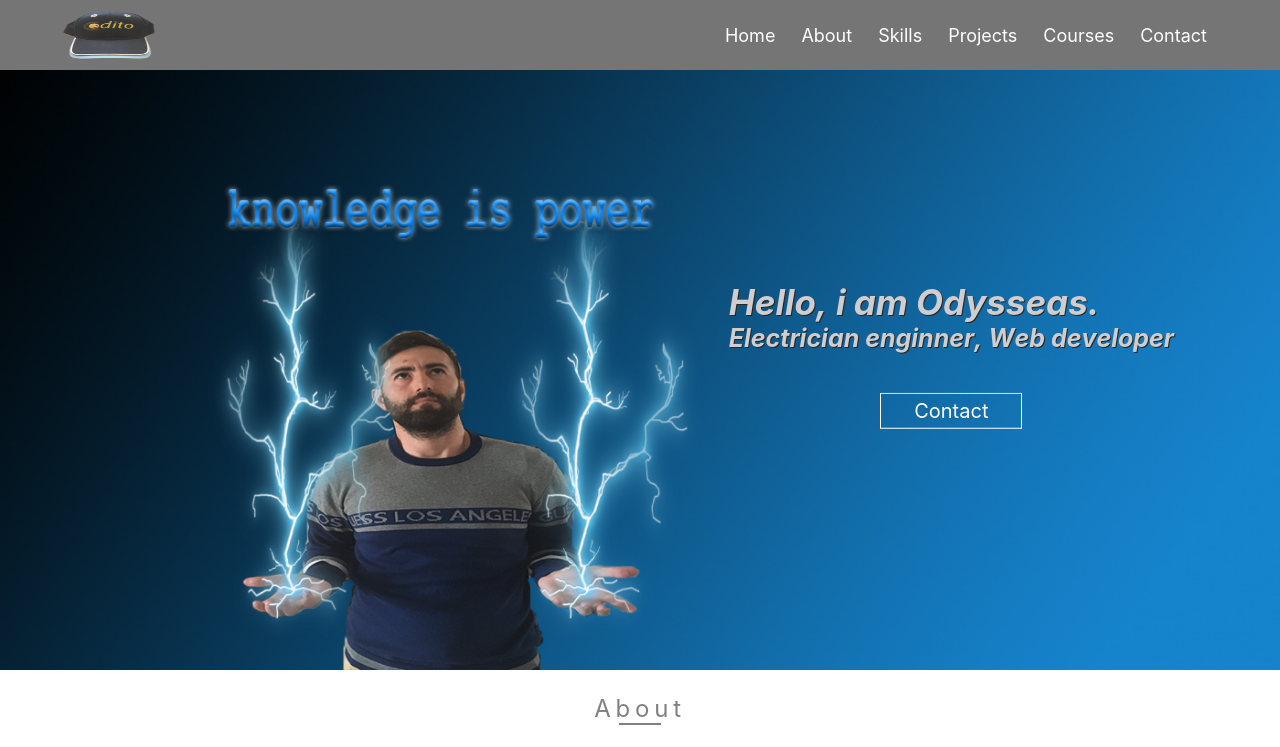
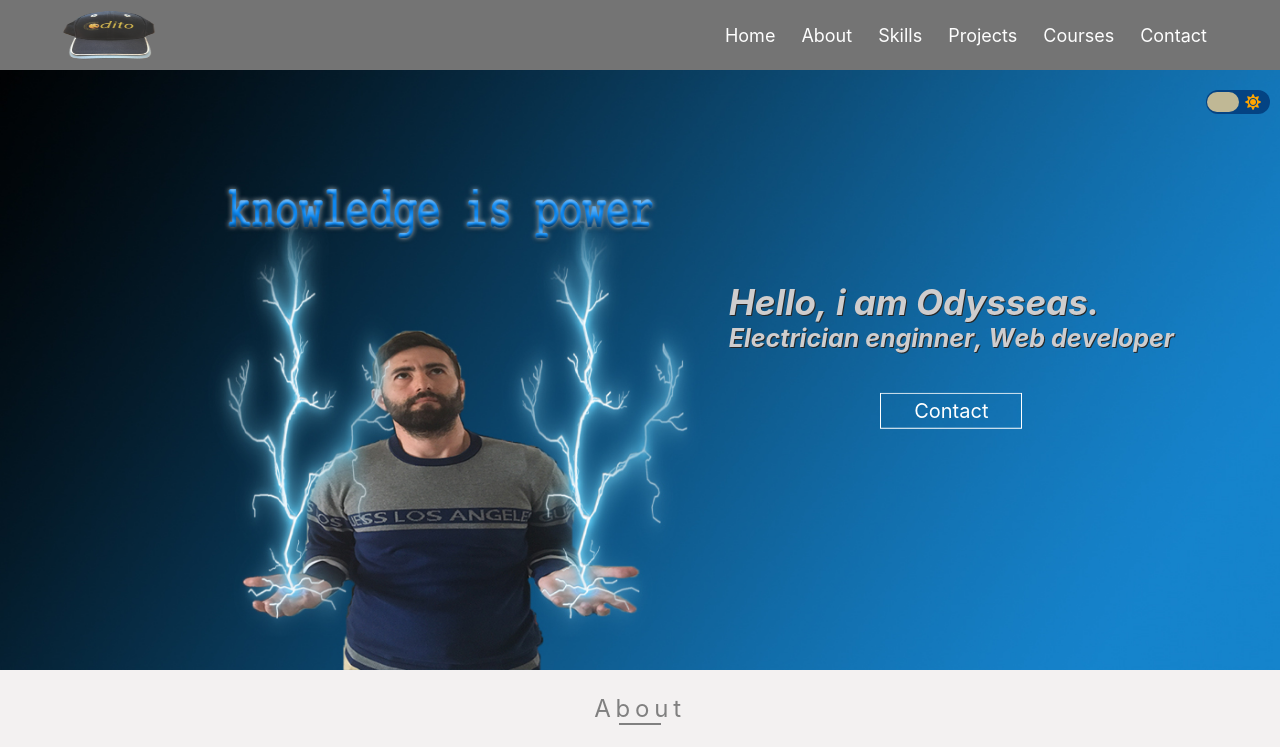
Before and after one commit to odito/portfolio, a React (Create React App) app: page / in a window 1280 px wide. Shown: the top 747 px of the page. Built offline with nearby package versions, Linux system fonts and the light colour scheme.

Commit message:
first commit

```diff
--- a/src/App.css
+++ b/src/App.css
@@ -4,18 +4,81 @@
   padding:0;
 }
 
-/* body{
-  background:rgb(238, 235, 235);
-} */
+
+/*--------- dark-light mode-------- */
+/* light mode class */
+.App{
+  background:#f3f1f1 !important;
+  transition: all 0.3s  ease-in-out;
+}
+
+
+/* end of light mode class */
+
+/* dark mode class */
+.dark-nav{
+  background: rgb(43, 42, 42) !important;
+}
+
+.dark-mode-black{
+  background:#424242 !important;
+  transition: all 0.3s ease-in-out;
+}
+
+.dark-mode-orange{
+  color: rgb(218, 175, 97) !important;
+  font-style: italic;
+}
+.dark-mode-orangeBack{
+  background:rgb(99, 98, 98) !important;
+}
+
+.dark-mode-white{
+  color: #fff;
+
+}
+
+.dark-mode-lightWhite{
+  color: rgb(224, 221, 221);
+  line-height: 1.6;
+  margin-top: 10px;
+
+}
+
+.dark-mode-mail{
+  color:rgb(30, 127, 218);
+}
+
+.newBar{
+  border:1px solid grey !important;
+}
+
+.newBorder{
+  border:1px solid grey;
+}
+
+.dark-mode-blue{
+  background: rgb(2, 38, 80) !important;
+}
+/* end of dark mode class */
+/*--------- dark-light mode-------- */
+
+
 
 
 li{
   list-style: none;
 }
 
+
+
+
+
 a{
   text-decoration: none;
 }
+
+
 
 /* header */
 .header{
@@ -110,6 +173,74 @@ font-size: 20px;
 
 
 
+/* dark mode btnMode */
+.btnMode{
+
+
+  position: absolute;
+  right: 10px;
+  top:10px;
+    display: flex;
+    width: 4rem;
+    position: fixed;
+    top:90px
+
+    }
+
+    .btnIcons{
+      background: rgb(4, 67, 131);
+      border:1px solid transparent;
+      width: 5rem;
+      height: 6px;
+      padding: 0.5rem;
+    display: flex;
+    justify-content: space-between;
+    margin:0 auto;
+    position: relative;
+    border-radius: 3rem;
+    align-items: center;
+    cursor: pointer;
+    transition: all 0.3s ease-in-out;
+    }
+
+    .newBtnIcons{
+      background: #363636;
+
+    }
+
+     .fa-moon{
+       color:#e6e4e4;
+     }
+
+     .fa-sun{
+      color:orange;
+    }
+
+    .ball{
+      position: absolute;
+      left:0;
+      width:2rem;
+      margin:0 auto;
+      height: 20px;
+      background: rgb(192, 184, 149);
+      border-radius: 3rem;
+      transition: all 0.3s ease-in-out;
+
+
+    }
+
+    .newBall{
+      position: absolute;
+
+      left:50%;
+
+    }
+
+
+  /* end of dark mode btnMode */
+
+
+
 
 @media screen and (min-width:664px){
   .header img{
@@ -178,9 +309,13 @@ width: 120px;
 
 }
 
+
+
 .profile h2{
   letter-spacing:0.2rem ;
+
 }
+
 
 .about-media a{
   flex-grow: 1;
@@ -458,6 +593,8 @@ width: 120px;
  margin-top: 20px;
  background:rgba(0,0,0,0.9);
 overflow: hidden;
+
+
 }
 .single-project a{
   width: 100%;
@@ -727,7 +864,7 @@ overflow: hidden;
     width:100%;
     height:100%;
     margin-bottom: 30px;
-
+    background: lightgray;
 
     box-shadow: 0 0 4px 1px grey;
   }
--- a/src/App.js
+++ b/src/App.js
@@ -9,11 +9,16 @@ import Projects from './components/Projects';
 import Contact from './components/Contact';
 import Courses from './components/Courses';
 import {Route} from 'react-router-dom';
+import {ProductConsumer} from './Context/context';
 
 
 function App() {
   return (
-    <div className="App">
+  <ProductConsumer>
+    {value=>{
+      const {setClass}=value;
+      return(
+        <div className={setClass?'dark-mode-black':'App'}>
 
         <Navbar />
 
@@ -38,11 +43,14 @@ function App() {
   </Element>
 
   <Element name="Contact">
-    <Route exact path="/" component={Contact} />
+    <Route exact path="/" component={Contact}  />
   </Element>
 
 
     </div>
+      )
+    }}
+  </ProductConsumer>
   );
 }
 
--- a/src/Context/context.js
+++ b/src/Context/context.js
@@ -19,7 +19,8 @@ const ProductContext = React.createContext();
        electricSkills:electricSkills,
        projects:projects,
        courses:courses,
-
+       backMode:false,
+       setClass: JSON.parse(localStorage.getItem("Mode")),
 
    }
 
@@ -44,6 +45,15 @@ handleClose = ()=>{
     }
 
 }
+
+// light-dark mode
+handleMode=()=>{
+this.setState({
+  backMode:!this.state.backMode
+})
+}
+
+
 
 componentDidMount(){
     window.addEventListener("scroll",this.scrollEffect);
@@ -70,6 +80,19 @@ scrollEffect = ()=>{
 }
 
 
+darkMode= () => {
+
+    if (JSON.parse(localStorage.getItem("Mode")) === true)
+      this.setState({ setClass: false }, () => {
+        localStorage.setItem("Mode", JSON.stringify(false));
+      });
+    else {
+      this.setState({ setClass: true }, () => {
+        localStorage.setItem("Mode", JSON.stringify(true));
+      });
+    }
+  };
+
 
 
 
@@ -80,6 +103,8 @@ scrollEffect = ()=>{
             handleSidebar:this.handleSidebar,
             handleClose:this.handleClose,
             scrollEffect:this.scrollEffect,
+            handleMode:this.handleMode,
+            darkMode:this.darkMode,
         }}>
            {this.props.children}
         </ProductContext.Provider>
--- a/src/components/About.js
+++ b/src/components/About.js
@@ -1,45 +1,50 @@
 import React from 'react';
 import Title from './Title';
 import AboutLogo from '../images/aboutLogo.JPG';
+import {ProductConsumer} from '../Context/context';
 
 export default function About() {
     return (
-        <section className="about">
+    <ProductConsumer>
+       {value=>{
+          const {setClass}=value;
+         return(
+          <section className="about">
           <div className="container">
-           <Title title="About" color="grey"  />
+           <Title title="About" color={setClass?'#fefefe':'grey'}  />
            <div className="about-center">
                <div className="about-logo">
                   <img src={AboutLogo} alt="aboutlogo"/>
                </div>
-               <div className="about-texts">
+               <div className={setClass ?"about-texts dark-mode-white":"about-texts"}>
 
-               <div className="profile">
+               <div className={setClass ?"dark-mode-orange":"profile"}>
                    <h2>My profile</h2>
                  </div>
 
                   <div className="name">
 
-                    <p><span>Name:</span> Kolas Odysseas</p>
+                    <p><span className={setClass ?"dark-mode-orange":""}>Name:</span> Kolas Odysseas</p>
 
                  </div>
                   <div className="age">
-                  <p><span>Age:</span> 36</p>
+                  <p><span className={setClass ?"dark-mode-orange":""}>Age:</span> 36</p>
                     </div>
                  <div className="adress">
-                   <p><span>Address:</span> Ant,kiousi 47 Koropi (Athens), Greece</p>
+                   <p><span className={setClass ?"dark-mode-orange":""}>Address:</span> Ant,kiousi 47 Koropi (Athens), Greece</p>
                  </div>
                  <div className="email">
-                   <p><span>Email:</span> <a href="mailto:odkolas@gmail.com"
-                   style={{backgroundColor:"dogerblue"}}
+                   <p><span className={setClass ?"dark-mode-orange":""}>Email:</span> <a href="mailto:odkolas@gmail.com"
+                   className={setClass?"dark-mode-mail":""}
                    >odkolas@gmail.com</a></p>
                  </div>
                  <div className="phone">
-                   <p><span>Phone:</span> +(30) 698 6823910</p>
+                   <p><span className={setClass ?"dark-mode-orange":""}>Phone:</span> +(30) 698 6823910</p>
                  </div>
                  <div className="website">
-                   <p><span>Website:</span> www.codito.com</p>
+                   <p><span className={setClass ?"dark-mode-orange":""}>Website:</span> www.codito.com</p>
                  </div>
-                 <div className="about-media">
+                 <div className={setClass ?"about-media dark-mode-orangeBack":"about-media"}>
                  <a href="https://www.youtube.com/channel/UCarYD6WjjdXRqBZhPF9ppHQ/videos?view_as=subscriber" target="_blank" rel="noopener noreferrer"><i className="fab fa-youtube-square"></i>
                  </a>
 
@@ -57,8 +62,8 @@ export default function About() {
 
            </div>
 
-           <div className="generally">
-               <span>Generally,</span><p>i graduated from Chalkis university as electrician engineer.I worked in my field as domestic and solar electrician form many years.The web development came to my life when i wanted to create a website for myself...and that was...it became my hobby and then a second job that i like so much.Below you will see my overall skills that i have in all fields in my life. </p>
+           <div className={setClass ?"dark-mode-lightWhite generally":"generally"}>
+               <span className={setClass?"dark-mode-orange":""}>Generally,</span><p>i graduated from Chalkis university as electrician engineer.I worked in my field as domestic and solar electrician form many years.The web development came to my life when i wanted to create a website for myself...and that was...it became my hobby and then a second job that i like so much.Below you will see my overall skills that i have in all fields in my life. </p>
                <div className="certificates">
                   <h4>My certificates:</h4>
                   <p>* Degree as <b>Electrician Engineer</b>  from Chalcis university.</p>
@@ -71,5 +76,8 @@ export default function About() {
              </div>
           </div>
         </section>
+         )
+       }}
+    </ProductConsumer>
     )
 }
--- a/src/components/Contact.js
+++ b/src/components/Contact.js
@@ -22,10 +22,11 @@ export default function Contact() {
 return (
 <ProductConsumer>
     {value=>{
+         const {setClass}=value;
         return(
             <React.Fragment>
-            <Title title="contact" color="grey" />
-   <div className="contact">
+            <Title title="contact" color={setClass?'#fefefe':'grey'} />
+   <div className={setClass?"dark-mode-blue contact":"contact"}>
        <div className="container">
 
        <div className="contact-center">
@@ -67,9 +68,9 @@ return (
       </div>
 
    </div>
-   <div className="created">
+   <div className={setClass?"dark-mode-blue created":"created"}>
        <div className="container">
-   <p>Designed and created by Codito {year()>2020?" 2020":''} - {year()}</p>
+   <p>Designed and created by Codito {year()>2020?" 2020 - ":''}  {year()}</p>
        </div>
    </div>
    </React.Fragment>
--- a/src/components/Courses.js
+++ b/src/components/Courses.js
@@ -7,16 +7,17 @@ export default function Courses() {
     return (
      <ProductConsumer>
          {value=>{
+             const {setClass}=value;
              return(
                 <div className="courses">
                 <div className="container">
-                   <Title title="My tutorials" color="grey" />
+                   <Title title="My tutorials" color={setClass?'#fefefe':'grey'} />
                    <div className="courses-center">
 
                       {value.courses.map(course=>{
                           return(
                             <div className="single-course" key={course.id}>
-                            <iframe  src={course.iframe} frameBorder="0"  allowFullScreen></iframe>
+                            <iframe   src={course.iframe} frameBorder="0"  allowFullScreen></iframe>
                           <p>{course.title}</p>
                             </div>
                           )
--- a/src/components/Header.js
+++ b/src/components/Header.js
@@ -1,9 +1,14 @@
 import React from 'react';
 import headerImg from '../images/logo.jpg' ;
 import Bounce from 'react-reveal/Bounce';
+import {ProductConsumer} from '../Context/context';
 
 export default function Header() {
     return (
+       <ProductConsumer>
+           {value=>{
+               const {setClass, darkMode}=value;
+               return(
                 <section className="header">
                 <img src={headerImg} alt="img"/>
                 <div className="inside-container">
@@ -20,7 +25,23 @@ export default function Header() {
                        </Bounce>
                     </div>
 
+
+
+
                 </div>
+                 {/* dark mode button */}
+                 <div className="btnMode">
+                   <div className={setClass?'btnIcons newBtnIcons':'  btnIcons'} onClick={darkMode} >
+                       <i className="fas fa-moon"></i>
+                       <div className={setClass?'newBall ball':'  ball'}></div>
+                       <i className="fas fa-sun"></i>
+
+                   </div>
+                </div>
+                  {/*end of dark mode button */}
                </section>
                )
+           }}
+       </ProductConsumer>
+    )
 }
--- a/src/components/Navbar.js
+++ b/src/components/Navbar.js
@@ -27,7 +27,7 @@ export default function Navbar() {
                     const {sidebarOpen, handleSidebar,handleClose,links,headerShow}=value;
 
                   return(
-                    <NavWrapper  show={sidebarOpen}  posit={headerShow}>
+                    <NavWrapper className={value.setClass?'dark-nav':''}  show={sidebarOpen}  posit={headerShow}  >
 
 
                     <div className="header-container">
--- a/src/components/Projects.js
+++ b/src/components/Projects.js
@@ -6,14 +6,15 @@ export default function Projects() {
     return (
    <ProductConsumer>
        {value=>{
+           const {setClass}=value;
            return(
             <div className="projects">
             <div className="container">
-              <Title title="projects" color="grey" />
+              <Title title="projects" color={setClass?'#fefefe':'grey'}  />
               <div className="projects-center">
                 {value.projects.map(item=>{
                     return(
-                        <div className="single-project" key={item.id}>
+                        <div className={setClass ?"newBorder single-project":"single-project"} key={item.id}>
 
                         <a href={item.extlink} target="_blank" rel="noopener noreferrer"><img src={item.img} alt=""/></a>
                            <p>{item.title}</p>
--- a/src/components/Skills.js
+++ b/src/components/Skills.js
@@ -9,43 +9,31 @@ export default function Skills() {
     return (
       <ProductConsumer>
           {value=>{
+              const {setClass} =value;
               return(
                 <div className="skills">
                 <div className="container">
-                    <Title title=" Skills" color="grey" />
+                    <Title title=" Skills" color={setClass?"white":"grey"} />
              <div className="skills-center">
                <div className="skills-web">
-                   <h4>web development skills :</h4>
+                   <h4 className={setClass?"dark-mode-orange":""}>web development skills :</h4>
                    {value.devSkills.map(item=>{
                        return(
-                           <li key={item.id}>
-                               <h3>{item.title}</h3><span className='bar'><span className={item.percent}><p>{item.number}</p></span></span>
+                           <li key={item.id}  className={setClass?"dark-mode-lightWhite":""}>
+                               <h3>{item.title}</h3><span className={setClass?"newBar bar":"bar"}><span className={item.percent}><p>{item.number}</p></span></span>
                            </li>
                        )
                    })}
-                 {/* <li>
-                     <h3>HTML5</h3><span className="bar"><span className="ninety"><p>90%</p></span></span>
-                </li>
-                 <li>
-                     <h3>CSS3</h3><span className="bar"><span className="ninety"><p>90%</p></span></span>
-                 </li>
 
-                 <li>
-                     <h3>JAVASCRIPT</h3><span className="bar"><span className="eighty"><p>80%</p></span></span>
-                 </li>
-
-                 <li>
-                     <h3>REACT</h3><span className="bar"><span className="seventy"><p>70%</p></span></span>
-                  </li> */}
                  </div>
 
                  <div className="skills-electric" >
-                     <h4>Electrical skills:</h4>
+                     <h4 className={setClass?"dark-mode-orange":""}>Electrical skills:</h4>
 
                      {value.electricSkills.map(item=>{
                        return(
-                           <li key={item.id}>
-                               <h3>{item.title}</h3><span className='bar'><span className={item.percent}><p>{item.number}</p></span></span>
+                           <li key={item.id} className={setClass?"dark-mode-lightWhite":""}>
+                               <h3>{item.title}</h3><span className={setClass?"newBar bar":"bar"}><span className={item.percent}><p>{item.number}</p></span></span>
                            </li>
                        )
                    })}
```
Lines whose indentation alone changed are shown as unchanged.
